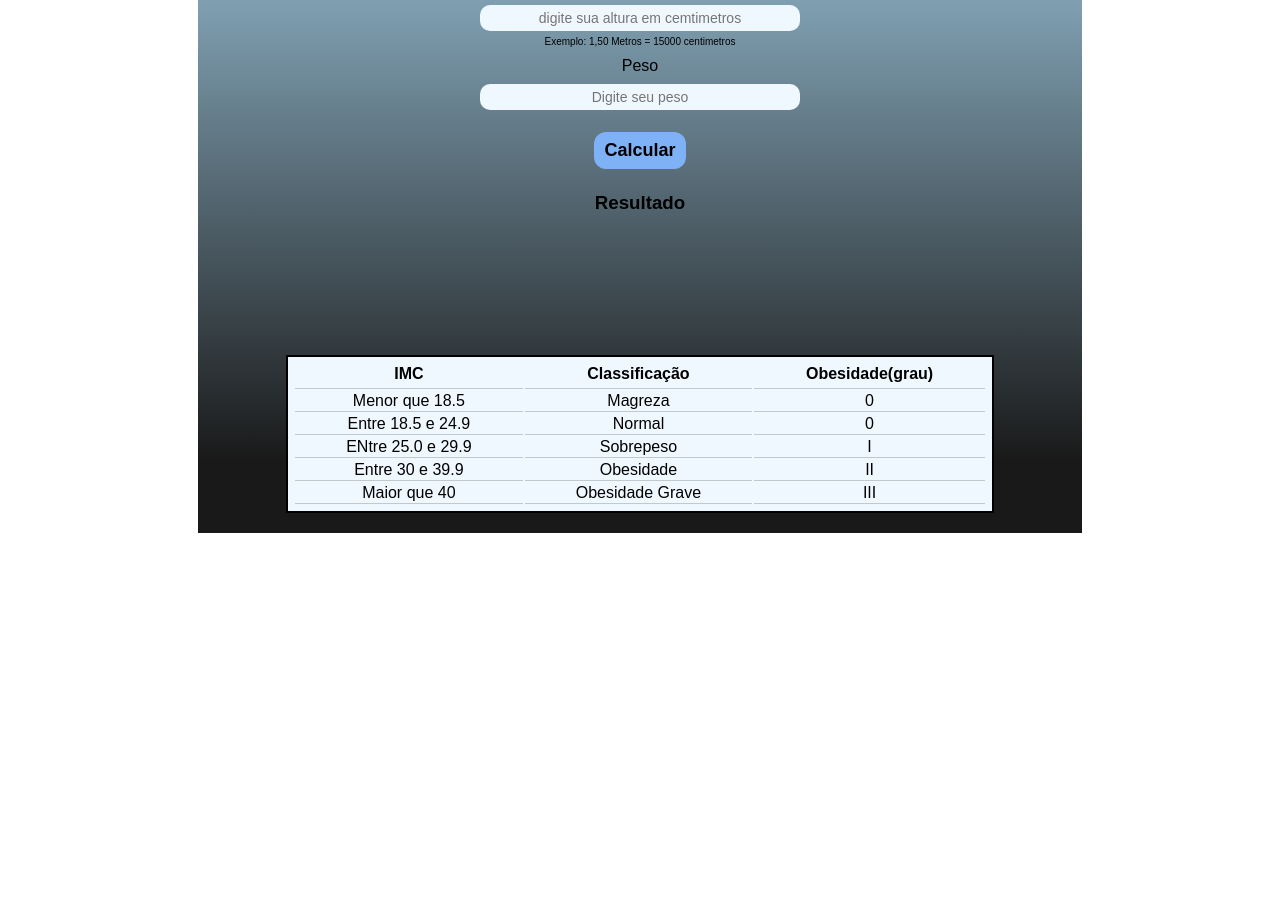
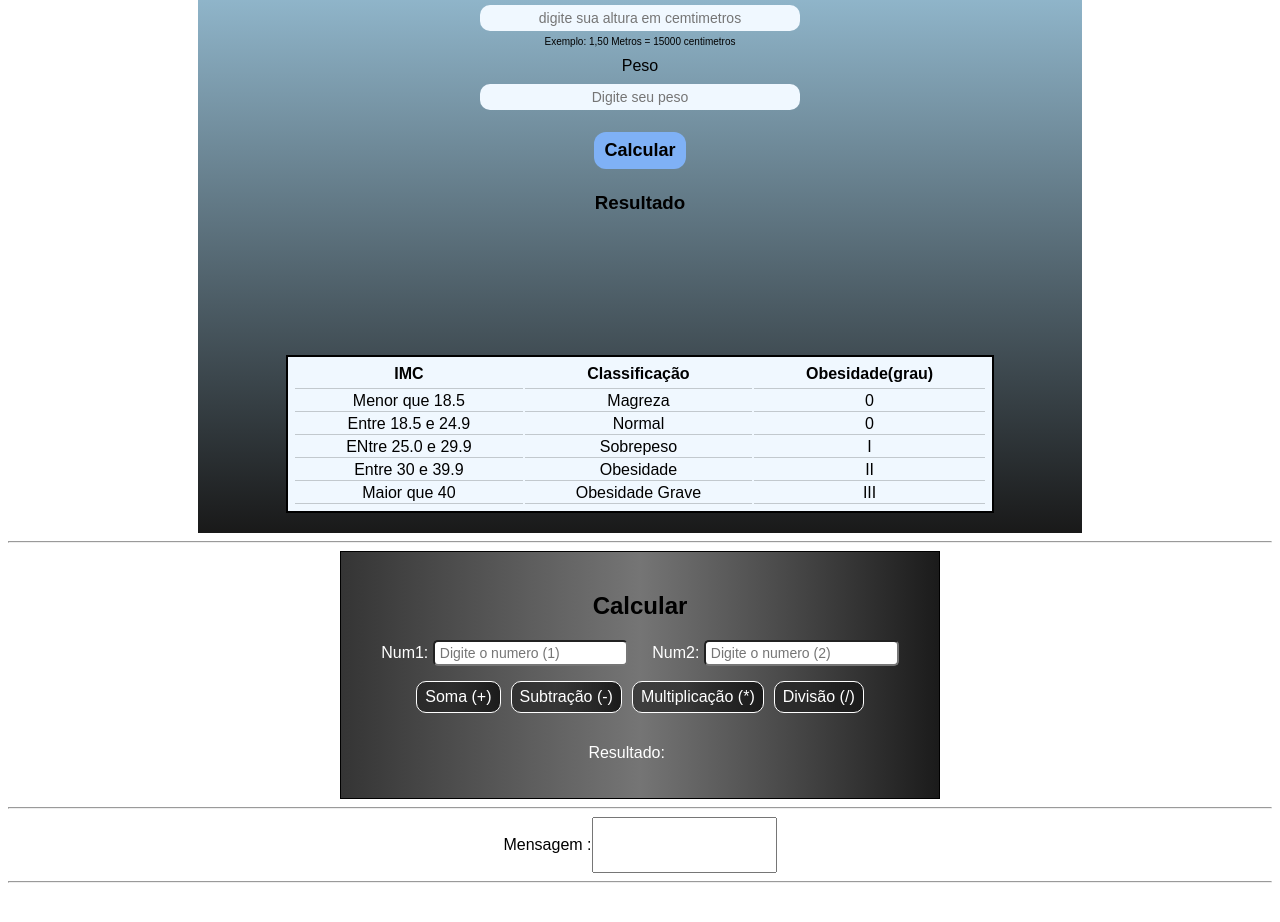
Before and after one commit to FernandoFerreira94/Curso-JavaScript, a plain HTML site: page exercicio/atividade1.html in a window 1280 px wide. Shown: the part 520-1442 px from the top of the page. Before the commit the page ends 1061 px from the top, so only its background shows below. Drawn offline with Linux system fonts and the light colour scheme.

Commit message:
atividade 4 finalizada

```diff
--- a/exercicio/atividade1.html
+++ b/exercicio/atividade1.html
@@ -4,9 +4,13 @@
 <head>
     <meta charset="UTF-8">
     <meta name="viewport" content="width=device-width, initial-scale=1.0">
+    <link rel="icon" href="../site/icons8-url-48.png"> <!--icon que fica na barra da url-->
     <title>Document</title>
 </head>
 <style>
+    body {
+        margin-bottom: 300px;
+    }
     .container {
         display: flex;
         align-items: center;
@@ -64,7 +68,7 @@
 
     .atividade2 {
         width: 70%;
-        background: linear-gradient(rgb(167, 212, 237), rgb(0, 0, 0, 0.9) 90%);
+        background: linear-gradient(rgb(167, 212, 237) 10%, rgb(0, 0, 0, 0.9) 100%);
         text-align: center;
         display: flex;
         flex-direction: column;
@@ -131,6 +135,67 @@
             }
         }
     }
+
+    .atividade3 {
+        display: flex;
+        flex-direction: column;
+        align-items: center;
+        border: 1px solid black;
+        padding: 20px 40px;
+        background: linear-gradient(to right, rgb(27, 27, 27)-20%, rgb(25, 25, 25, 0.6)50%, rgb(27, 27, 27));
+        color: white;
+    }
+
+    .btn {
+        display: flex;
+        gap: 10px;
+        margin: 15px;
+    }
+
+
+    .btnSoma,
+    .btnSubtracao {
+        font-size: 16px;
+        padding: 6px 8px;
+        border: 1px solid white;
+        border-radius: 10px;
+        background: linear-gradient(to right, rgb(25, 25, 25, 0.6) 40%, rgb(27, 27, 27));
+        color: white;
+        cursor: pointer;
+        transition: all 0.2s;
+    }
+
+    .btnSoma:hover,
+    .btnSubtracao:hover {
+        transform: scale(1.05);
+    }
+
+    #num1,
+    #num2 {
+        padding: 3px 5px;
+        font-size: 14px;
+        border-radius: 5px;
+    }
+
+    #atv4 {
+        height: 50px;
+    }
+
+    .foco {
+        background-color: lightblue;
+    }
+
+    .blur {
+        background-color: lightcoral;
+    }
+
+    .menor5 {
+        background-color: lightgoldenrodyellow;
+    }
+
+    .maior5 {
+        background-color: lightgreen;
+    }
 </style>
 
 <body>
@@ -194,8 +259,39 @@
             </table>
         </div>
     </div>
+    <hr>
 
+    <div class="container">
+        <div class="atividade3">
+            <h2 style="color: black;">Calcular</h2>
+            <form action="">
+                <label for="">Num1:</label>
+                <input style="margin-right: 20px;" type="text" id="num1" placeholder="Digite o numero (1)">
+                <label for="">Num2:</label>
+                <input type="text" id="num2" placeholder="Digite o numero (2)">
+            </form>
+            <div class="btn">
+                <button class="btnSoma" onclick="cal(parseInt(num1.value),parseInt(num2.value),'+')">Soma
+                    (+)</button>
+                <button class="btnSubtracao" onclick="cal(parseInt(num1.value),parseInt(num2.value),'-')">Subtração
+                    (-)</button>
+                <button class="btnSoma" onclick="cal(parseInt(num1.value),parseInt(num2.value),'*')">Multiplicação
+                    (*)</button>
+                <button class="btnSubtracao" onclick="cal(parseInt(num1.value),parseInt(num2.value),'/')">Divisão (/)
+                </button>
+            </div>
+            <p>Resultado: <span id="calResultado">     </span></p>
+        </div>
+    </div>
 
+    <hr>
+
+    <div class="container">
+        <label for="atv4" id="label">Mensagem :</label>
+        <input type="text" name="atv4" id="atv4" onkeyup="escrever()" onfocus="bg('foco')" onblur="bg('blur')">
+      </div>
+
+    <hr>
 </body>
 <script src="./atividade1.js"> </script>
 
--- a/exercicio/atividade1.js
+++ b/exercicio/atividade1.js
@@ -8,17 +8,17 @@ Se a idade informada for maior ou igual a 60, exibir a mensagem “Idoso”.
 */
 
 
-
+// -------------- Idade -------------
 function calIdade() {
     let idade = document.getElementById('idade').value
     document.getElementById('idade-final').style.background = 'white'
-    if (idade > 0 && idade <= 15) {
+    if (idade >= 0 && idade <= 11) {
         document.getElementById('idade-final').innerText = 'Criança'
         document.getElementById('idade').value = ''
-    } else if (idade > 15 && idade <= 30) {
-        document.getElementById('idade-final').innerText = 'Jovem'
+    } else if (idade >= 11 && idade <= 17) {
+        document.getElementById('idade-final').innerText = 'Adolecente'
         document.getElementById('idade').value = ''
-    } else if (idade > 30 && idade <= 59) {
+    } else if (idade >= 18 && idade <= 59) {
         document.getElementById('idade-final').innerText = 'Adulto'
         document.getElementById('idade').value = ''
     } else {
@@ -32,19 +32,102 @@ function calIdade() {
 
 
 function calImc() {
-    let nome = document.getElementById('info-nome').value
-    let alturaCem = document.getElementById('info-altura').value
-    let altura2 = alturaCem / 100
-    let peso1 = document.getElementById('info-peso').value
-    let imc = peso1 / (altura2 * altura2)
+    let nome = document.getElementById('info-nome')
+    let alturaCem = document.getElementById('info-altura')
+    let altura = alturaCem.value / 100
+    let peso = document.getElementById('info-peso')
+    let imc = peso.value / (altura * altura)
 
-    document.getElementById('nome').innerText = `Olá ${nome}`;
-    document.getElementById('altura').innerText = `Altura: ${altura2}`;
-    document.getElementById('peso').innerText = `Peso: ${peso1}`
+    document.getElementById('nome').innerText = `Olá ${nome.value}`;
+    document.getElementById('altura').innerText = `Altura: ${altura}`;
+    document.getElementById('peso').innerText = `Peso: ${peso.value}`
     document.getElementById('imc').innerText = `IMC: ${imc}`
 
-    document.getElementById('info-nome').value = ''
-    document.getElementById('info-altura').value = ''
-    document.getElementById('info-peso').value = ''
+    nome.value = ''
+    alturaCem.value = ''
+    peso.value = ''
+}
 
+//----------- calculo soma e subtração ----------
+
+let num1 = document.getElementById('num1')
+let num2 = document.getElementById('num2')
+let calResultado = document.getElementById('calResultado')
+
+let cal = function (numero1, numero2, operação) {
+
+    // calculadora If Else
+
+    /*    if (operação == '+') {
+            resultado = numero1 + numero2
+            calResultado.innerHTML = resultado
+        } else if (operação == '-') {
+            resultado = numero1 - numero2
+
+            calResultado.innerHTML = resultado
+        } else if (operação == '*') {
+            resultado = numero1 * numero2
+            calResultado.innerHTML = resultado
+        } else if (operação == '/') {
+            resultado = numero1 / numero2
+            calResultado.innerHTML = resultado
+        }
+        num1.value = ''
+        num2.value = ''
+        */
+
+    // calculadora switch
+
+    switch (operação) {
+        case '+':
+            resultado = numero1 + numero2
+            break;
+        case '-':
+            resultado = numero1 - numero2
+            break;
+        case '*':
+            resultado = numero1 * numero2
+            break;
+        case '/':
+            resultado = numero1 / numero2
+            break;
+        default:
+            resultado = ('operação Invalida')
+            break;
+
+    }
+    calResultado.innerHTML = resultado
+    num1.value = ''
+    num2.value = ''
 }
+
+// ------------- mudando cor de fundo texto ---------
+var letra = document.getElementById('atv4').innerHTML
+
+function bg(ativo)  {
+   switch (ativo) {
+       case 'foco':
+           document.getElementById('atv4').className = 'foco'
+           letra = ''
+
+           break;
+           case 'blur':
+               document.getElementById('atv4').className = 'blur'
+               letra = ''
+        break;
+    default:
+        break;
+   }
+console.log(letra.length)
+}
+
+function escrever() {
+    letra += letra.length
+
+    console.log(letra.length)
+    if (letra.length <= 5) {
+        document.getElementById('atv4').className = 'menor5'
+     } else if (letra.length > 5  ) {
+            document.getElementById('atv4').className = 'maior5'
+     }
+}
```
